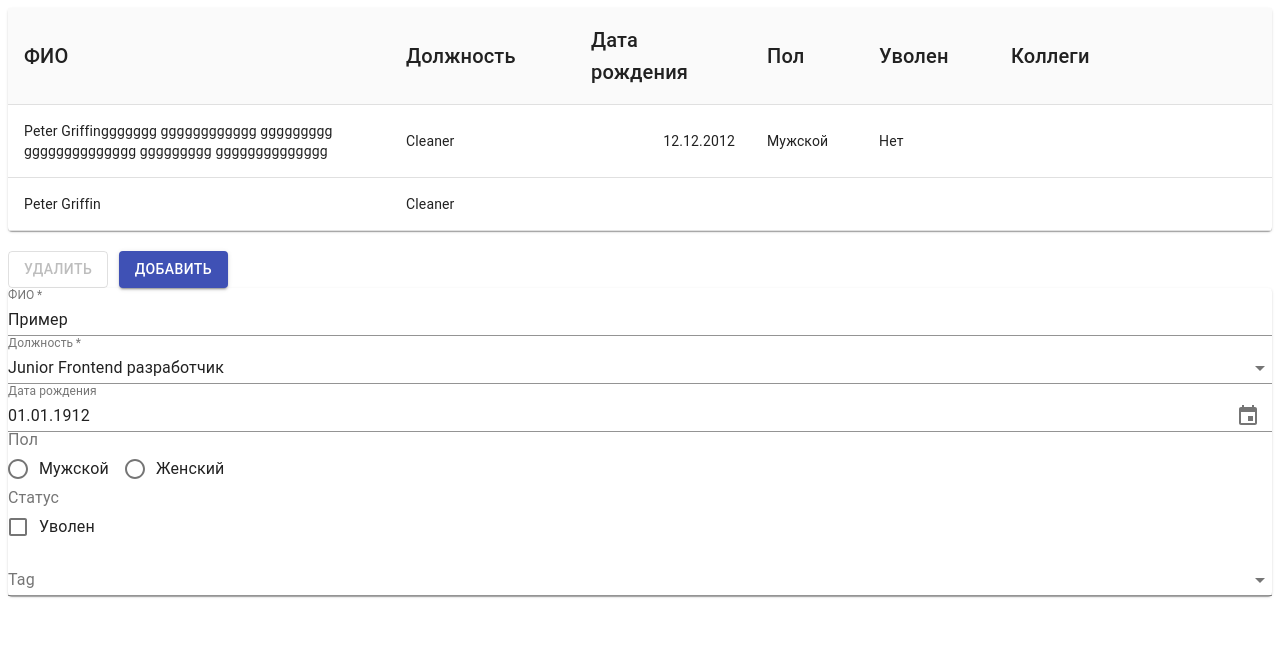
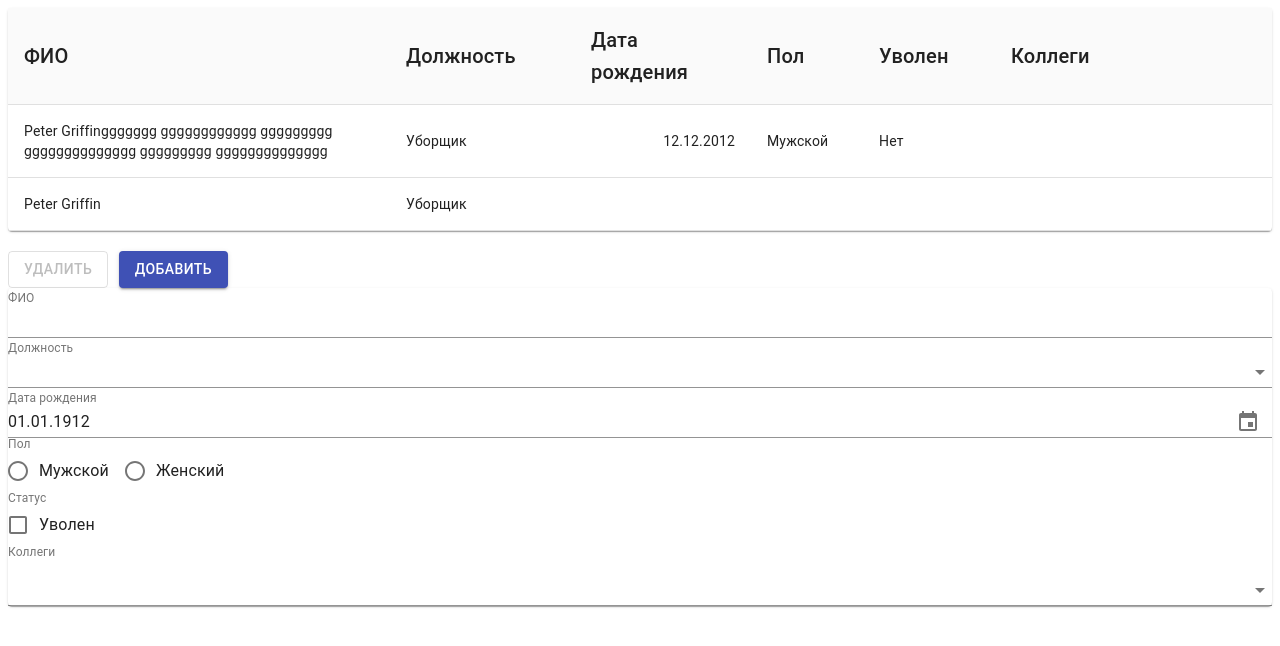
Before and after one commit to MarkiGrig/green-data, a React (Create React App) app: page / in a window 1280 px wide. Shown: the top 646 px of the page. Built offline with nearby package versions, Linux system fonts and the light colour scheme.

Commit message:
fix: form code template

```diff
--- a/src/actions/currentEmployeeActions.js
+++ b/src/actions/currentEmployeeActions.js
@@ -6,3 +6,8 @@ export const selectEmployeeAction = (employee) => ({
 export const clearCurrentEmployeeAction = () => ({
     type: 'CLEAR_CURRENT-EMPLOYEE'
 });
+
+export const changeEmployeeAction = (employee) => ({
+    type: 'CHANGE_EMPLOYEE',
+    employee
+});
--- a/src/components/EmployeeForm/EmployeeForm.js
+++ b/src/components/EmployeeForm/EmployeeForm.js
@@ -14,8 +14,15 @@ import InputLabel from '@material-ui/core/InputLabel';
 import Select from '@material-ui/core/Select';
 import ListItemText from '@material-ui/core/ListItemText';
 import Input from '@material-ui/core/Input';
+import './EmployeeForm.scss';
 
-const EmployeeForm = ({ positions, employees }) => {
+const EmployeeForm = (
+    {
+        positions,
+        employees,
+        currentEmployee,
+        handleNameInput
+    }) => {
     const [selectedDate, handleDateChange] = useState(new Date(1912,0));//or null
     const [value, setValue] = React.useState('');
     const [state, setState] = React.useState({
@@ -45,15 +52,21 @@ const EmployeeForm = ({ positions, employees }) => {
     };
 
     return (
-        <Paper>
-            <TextField required label="ФИО" fullWidth defaultValue={ 'Пример' }/>
+        <Paper className='employee-form'>
+            <FormLabel className='employee-form__label'>ФИО</FormLabel>
+            <TextField
+                required
+                fullWidth
+                value={ currentEmployee.name }
+                onChange={ handleNameInput }
+            />
+            <FormLabel className='employee-form__label'>Должность</FormLabel>
             <TextField
                 select
-                label="Должность"
                 onChange={ '' }
                 fullWidth
                 required
-                value={ 'Junior Frontend разработчик' }
+                value={ currentEmployee.position }
             >
                 {positions.map(option => (
                     <MenuItem key={ option } value={ option }>
@@ -61,10 +74,10 @@ const EmployeeForm = ({ positions, employees }) => {
                     </MenuItem>
                 ))}
             </TextField>
+            <FormLabel className='employee-form__label'>Дата рождения</FormLabel>
             <KeyboardDatePicker
                 clearable
                 value={ selectedDate }
-                label="Дата рождения"
                 minDate={ new Date(1900, 0) }
                 maxDate={ new Date() }
                 format="dd.MM.yyyy"
@@ -72,14 +85,14 @@ const EmployeeForm = ({ positions, employees }) => {
                 fullWidth
             />
             <FormControl fullWidth>
-                <FormLabel>Пол</FormLabel>
+                <FormLabel className='employee-form__label'>Пол</FormLabel>
                 <RadioGroup row name="sex" value={ value } onChange={ handleRadioChange }>
                     <FormControlLabel value="Мужской" control={ <Radio color="primary"/> } label="Мужской" />
                     <FormControlLabel value="Женский" control={ <Radio color="primary"/> } label="Женский" />
                 </RadioGroup>
             </FormControl>
             <FormControl fullWidth>
-                <FormLabel>Статус</FormLabel>
+                <FormLabel className='employee-form__label'>Статус</FormLabel>
                 <FormGroup row>
                     <FormControlLabel
                         control={ <Checkbox
@@ -93,10 +106,8 @@ const EmployeeForm = ({ positions, employees }) => {
                 </FormGroup>
             </FormControl>
             <FormControl fullWidth>
-                <InputLabel id="demo-mutiple-checkbox-label">Tag</InputLabel>
+                <FormLabel className='employee-form__label'>Коллеги</FormLabel>
                 <Select
-                    labelId="demo-mutiple-checkbox-label"
-                    id="demo-mutiple-checkbox"
                     multiple
                     value={ personName }
                     onChange={ handlePersonChange }
@@ -106,7 +117,7 @@ const EmployeeForm = ({ positions, employees }) => {
                 >
                     {employees.map(name => (
                         <MenuItem key={ name.id+'select' } value={ name.name }>
-                            <Checkbox checked={ personName.indexOf(name.name) > -1 } />
+                            <Checkbox checked={ personName.indexOf(name.name) > -1 } color="primary"/>
                             <ListItemText primary={ name.name } />
                         </MenuItem>
                     ))}
--- /dev/null
+++ b/src/components/EmployeeForm/EmployeeForm.scss
@@ -0,0 +1,5 @@
+.employee-form {
+    &__label {
+        font-size: 12px !important;
+    }
+}
--- a/src/components/EmployeeForm/EmployeeFormContainer.js
+++ b/src/components/EmployeeForm/EmployeeFormContainer.js
@@ -1,13 +1,36 @@
 import React from 'react';
 import EmployeeForm from './EmployeeForm';
-import {shallowEqual, useSelector} from 'react-redux';
+import { shallowEqual, useDispatch, useSelector } from 'react-redux';
+import { changeEmployeeAction } from '../../actions/currentEmployeeActions';
 
 const EmployeeFormContainer = () => {
-    const positions = useSelector(state => state.positionsState, shallowEqual);
-    const employees = useSelector(state => state.employeeState, shallowEqual);
+    const dispatch = useDispatch();
+
+    const {positions, employees, currentEmployee} = useSelector(state => ({
+        positions: state.positionsState,
+        employees: state.employeeState,
+        currentEmployee: state.currentEmployeeState
+    }), shallowEqual);
+
+    const handleNameInput = (component, value) => {
+        dispatch(changeEmployeeAction({
+            id: currentEmployee.id,
+            name: value,
+            position: currentEmployee.position,
+            birthDay: currentEmployee.birthDay,
+            sex: currentEmployee.sex,
+            isDismissed: currentEmployee.isDismissed,
+            colleagues: currentEmployee.colleagues
+        }));
+    };
 
     return (
-        <EmployeeForm positions={ positions } employees={ employees }/>
+        <EmployeeForm
+            positions={ positions }
+            employees={ employees }
+            currentEmployee={ currentEmployee }
+            handleNameInput={ handleNameInput }
+        />
     );
 };
 
--- a/src/index.js
+++ b/src/index.js
@@ -34,7 +34,7 @@ const initialState = {
         {
             id: 'air',
             name: 'Peter Griffinggggggg gggggggggggg ggggggggg gggggggggggggg ggggggggg gggggggggggggg',
-            position: 'Cleaner',
+            position: 'Уборщик',
             birthDay: '12.12.2012',
             sex: 'Мужской',
             isDismissed: 'Нет',
@@ -43,7 +43,7 @@ const initialState = {
         {
             id: 'yrg',
             name: 'Peter Griffin',
-            position: 'Cleaner',
+            position: 'Уборщик',
             birthDay: null,
             sex: null,
             isDismissed: null,
--- a/src/reducers/currentEmployeeReducer.js
+++ b/src/reducers/currentEmployeeReducer.js
@@ -2,6 +2,9 @@ const currentEmployeeReducer = (state = {}, action) => {
     switch (action.type) {
     case 'SELECT_EMPLOYEE': {
         return state.id !== action.employee.id ? action.employee : state;
+    }
+    case 'CHANGE_EMPLOYEE': {
+        return action.employee;
     }
     case 'CLEAR_CURRENT-EMPLOYEE': {
         return {};
```
Also changed, not shown: package.json (+7 -1 lines), 1 other file (tests, documents, lock files or other folders).
